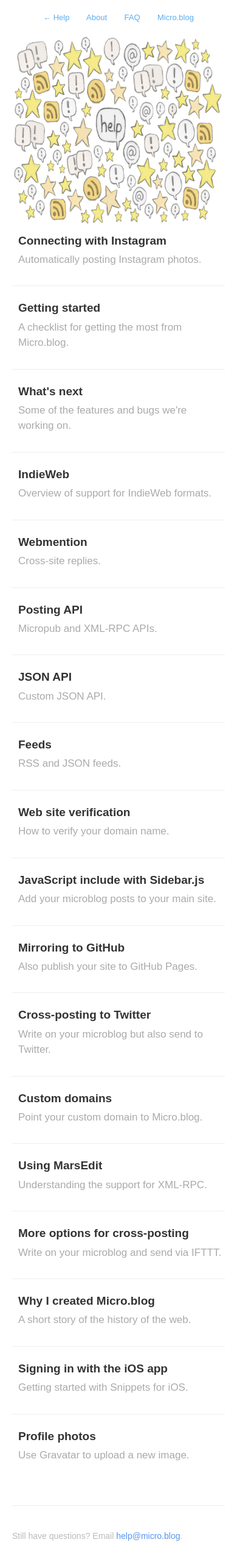
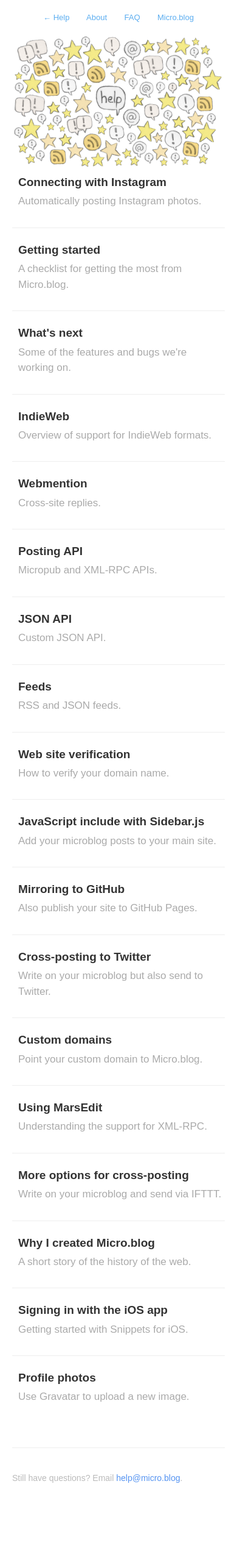
Before and after one commit to microdotblog/help.micro.blog, a Jekyll site: the page built from index.html, in a window 390 px wide. Shown: the whole page at 61% size. Built offline with Jekyll 4.4.1, drawn with Linux system fonts in a browser that asks for light colours; nearby versions of some CDN libraries; the list of posts is cut into pages by our own code; after the commit the page ends 2474 px from its top, so only the background shows below that.

Commit message:
Fixed squished help logo on mobile devices.

```diff
--- a/assets/css/style.css
+++ b/assets/css/style.css
@@ -660,5 +660,5 @@
 
 .logo {
 	width: 500px;
-	height: 318px;
+	height: auto;
 }
```
